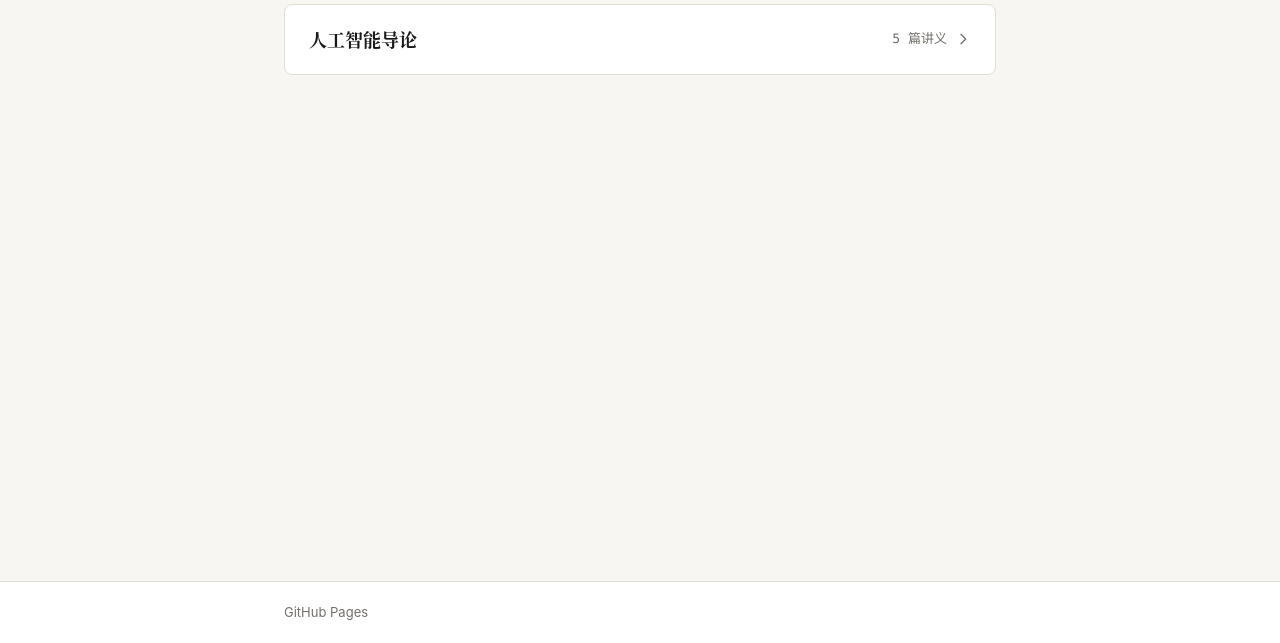
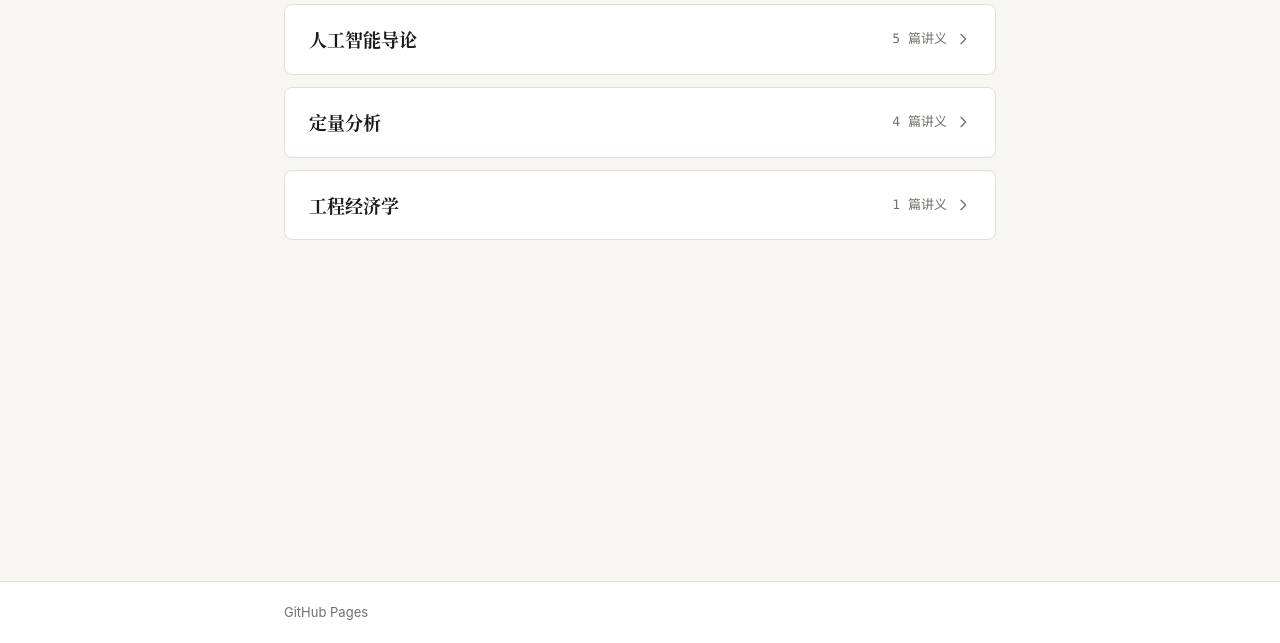
Before and after one commit to panziel/panziel.github.io, a plain HTML site: page index.html in a window 1280 px wide. Shown: the part 157-800 px from the top of the page. Drawn offline with Linux system fonts and the light colour scheme.

Commit message:
feat(portal): 首页添加定量分析与工程经济学分类入口

```diff
--- a/index.html
+++ b/index.html
@@ -164,6 +164,24 @@
           </span>
         </a>
       </li>
+      <li>
+        <a class="category-item" href="courses/quantitative-analysis/">
+          <span class="category-link">定量分析</span>
+          <span class="category-meta">
+            4 篇讲义
+            <svg fill="none" viewBox="0 0 24 24"><path stroke-linecap="round" stroke-linejoin="round" stroke-width="2" d="M9 5l7 7-7 7"/></svg>
+          </span>
+        </a>
+      </li>
+      <li>
+        <a class="category-item" href="courses/engineering-economics/">
+          <span class="category-link">工程经济学</span>
+          <span class="category-meta">
+            1 篇讲义
+            <svg fill="none" viewBox="0 0 24 24"><path stroke-linecap="round" stroke-linejoin="round" stroke-width="2" d="M9 5l7 7-7 7"/></svg>
+          </span>
+        </a>
+      </li>
     </ul>
   </main>
 
```
